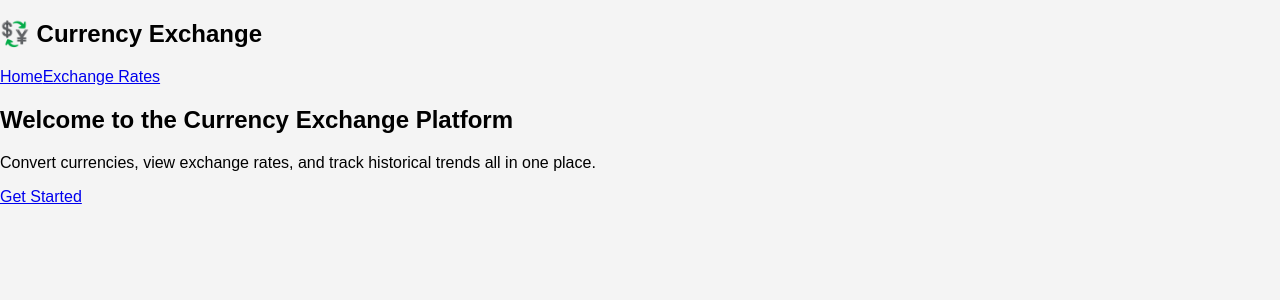
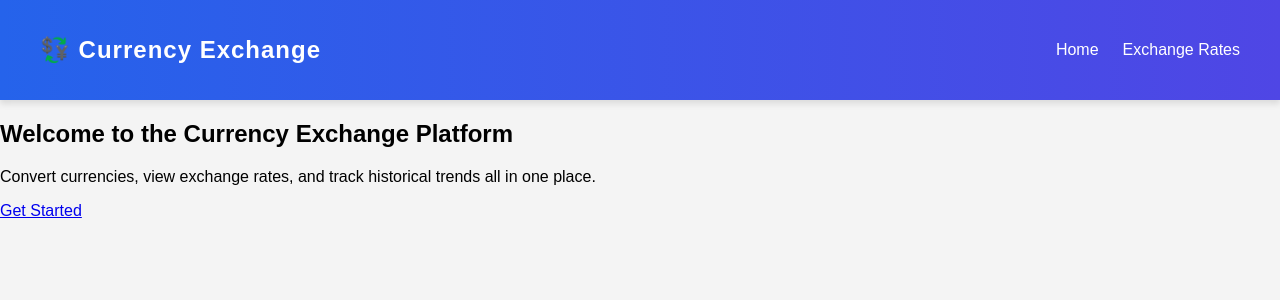
Before and after one commit to saviourpromise/ExchangerPro, a React (Create React App) app in the folder exchanger-pro/: page / in a window 1280 px wide. Shown: the top 300 px of the page. Built offline with nearby package versions, Linux system fonts and the light colour scheme; no server answers.

Commit message:
Update Navbar.js

```diff
--- a/exchanger-pro/src/components/Navbar.js
+++ b/exchanger-pro/src/components/Navbar.js
@@ -2,22 +2,12 @@ import { Link } from "react-router-dom";
 
 const Navbar = () => {
   return (
-    <nav className="bg-gradient-to-r from-blue-600 to-indigo-600 p-4 shadow-lg">
-      <div className="container mx-auto flex justify-between items-center">
-        <h1 className="text-2xl font-extrabold text-white tracking-wide">💱 Currency Exchange</h1>
-        <div className="flex gap-6">
-          <Link
-            to="/"
-            className="text-white font-medium hover:text-gray-200 transition duration-300"
-          >
-            Home
-          </Link>
-          <Link
-            to="/exchange-rates"
-            className="text-white font-medium hover:text-gray-200 transition duration-300"
-          >
-            Exchange Rates
-          </Link>
+    <nav className="navbar">
+      <div className="navbar-container">
+        <h1>💱 Currency Exchange</h1>
+        <div className="navbar-links">
+          <Link to="/">Home</Link>
+          <Link to="/exchange-rates">Exchange Rates</Link>
         </div>
       </div>
     </nav>
```
